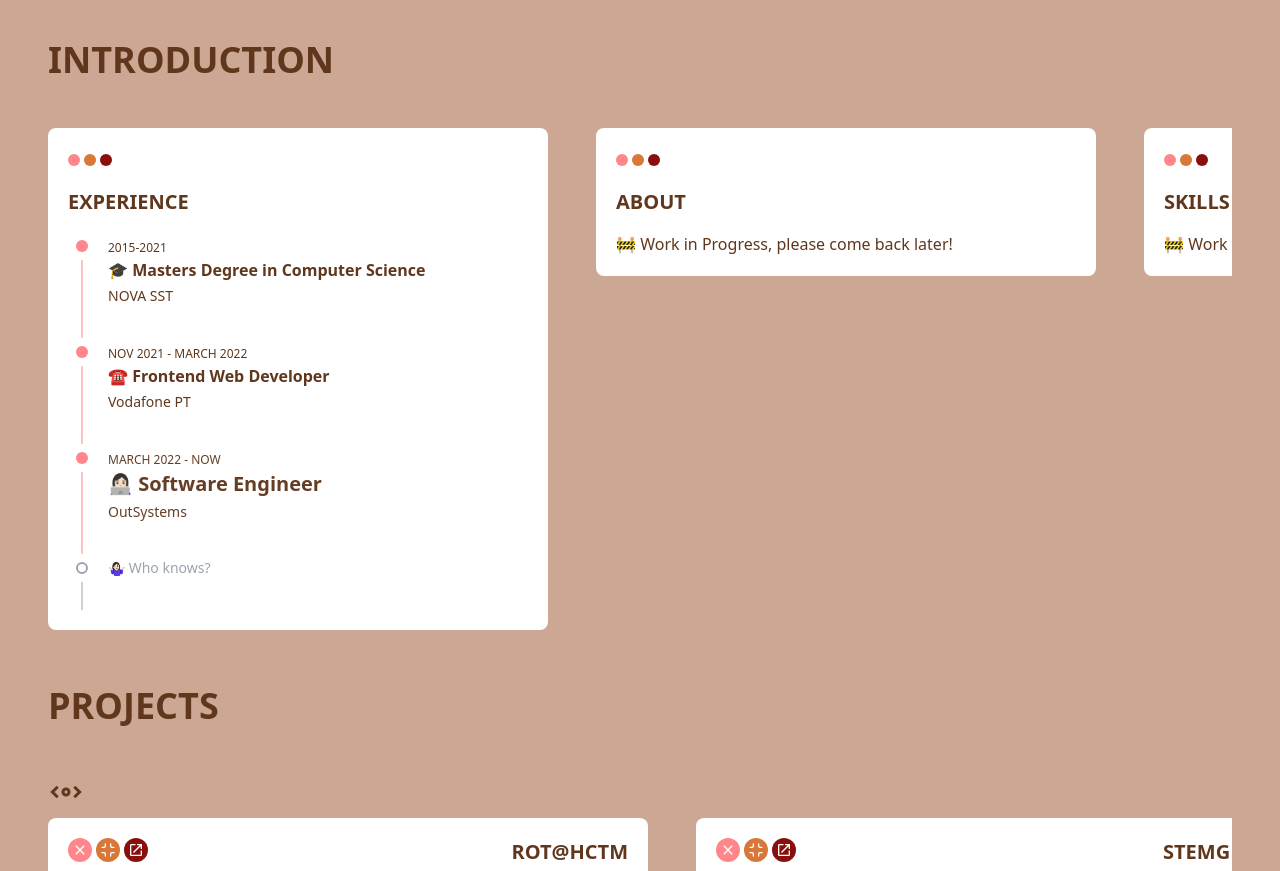
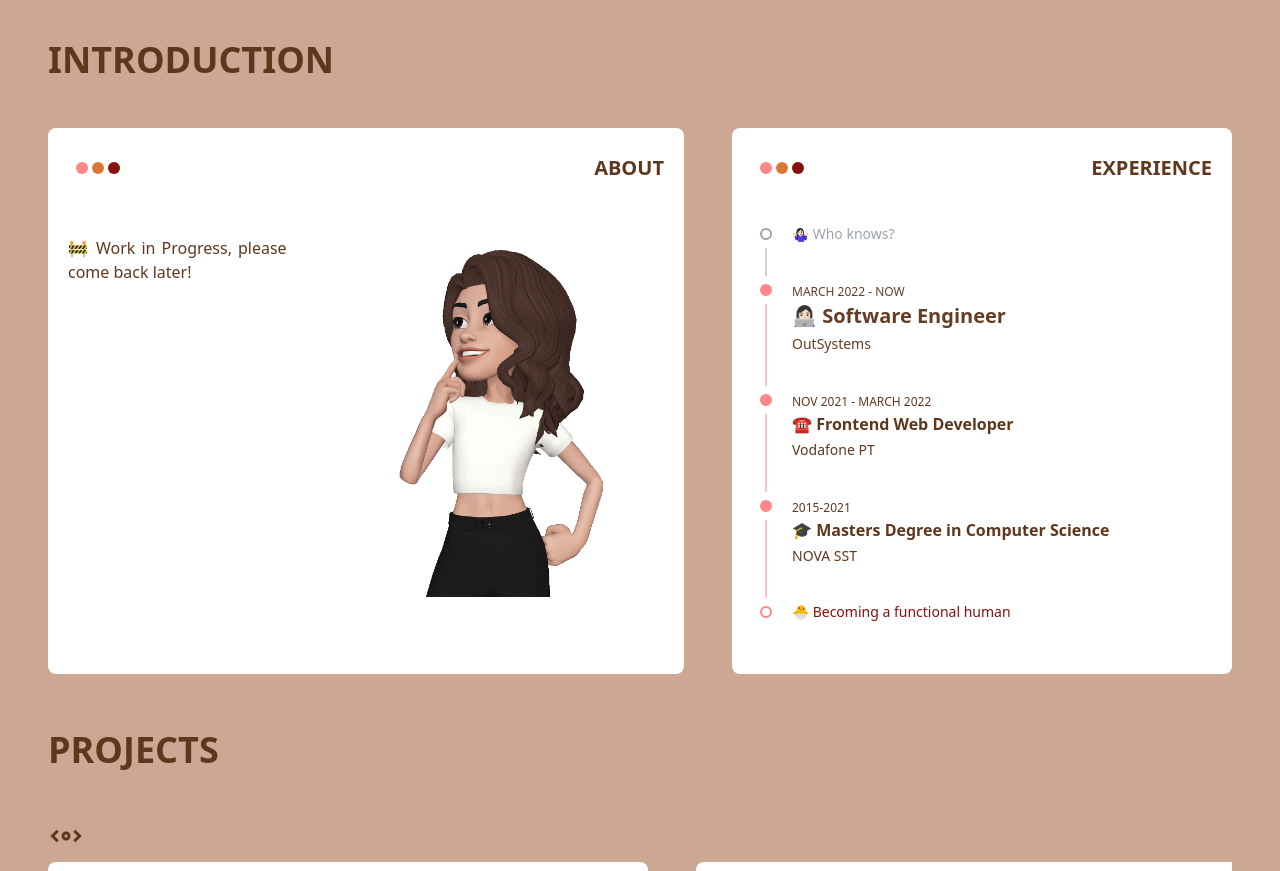
Before and after one commit to mbbcarlos/mbbcarlos.github.io, a Next.js app: page / in a window 1280 px wide. Shown: the part 760-1631 px from the top of the page. Built offline with nearby package versions, Linux system fonts and the light colour scheme.

Commit message:
feat: change about section

```diff
--- a/src/app/components/card.tsx
+++ b/src/app/components/card.tsx
@@ -50,7 +50,7 @@ export default function Card({ cardData, children }: { cardData: CardData, child
         <div className="flex p-2 gap-1 justify-between">
           <div className="flex gap-1">
             <button  onClick={() => setIsOpen(false)}>
-              <span className="bg-[#ff878b] inline-block p-1 rounded-full hover:bg-primary">
+              <span className="bg-accent-dark inline-block p-1 rounded-full hover:bg-primary">
               <MdClose className="text-white" />
               </span>
 
@@ -66,7 +66,7 @@ export default function Card({ cardData, children }: { cardData: CardData, child
               </span>
             </button>
           </div>
-          {isOpen ? <></> : <h2 className="uppercase font-bold text-xl">{cardData.title}</h2>}
+          <h2 className="uppercase font-bold text-xl">{cardData.title}</h2>
         </div>
 
         {/** content */}
@@ -84,7 +84,7 @@ export default function Card({ cardData, children }: { cardData: CardData, child
           {isOpen ?  <>
           <div className={"flex p-2 flex-col md:flex-row gap-4 justify-between"}>
             <div className="flex flex-col ">
-              <h2 className="uppercase font-bold text-xl">{cardData.title}</h2>
+
               <div className="max-w-72 mt-4 text-md text-justify h-full">
               {children}
               </div>
--- /dev/null
+++ b/src/app/components/simpleCard.tsx
@@ -0,0 +1,46 @@
+
+
+import Timeline from "../components/timeline"
+
+type CardData = {
+    id: string,
+    title: string,
+    style?: string
+ }
+
+
+export default function SimpleCard({  data, children }: {data: CardData ,children: React.ReactNode}) {
+
+  return (
+
+        <div id={data.id} className={`flex flex-col p-3 md:min-w-[500px] bg-white dark:bg-[#dfe0df] text-dark rounded-lg ${data.style ? data.style : ''}`} >
+
+          {/** buttons */}
+          <div className="flex p-2 gap-1 justify-between items-center">
+
+          <div className="flex p-2 gap-1">
+            <div className="">
+              <span className="bg-accent-dark inline-block center w-3 h-3 rounded-full"></span>
+            </div>
+            <div className="circle">
+              <span className="bg-[#d87738] inline-block center w-3 h-3 rounded-full"></span>
+            </div>
+            <div className="circle">
+              <span className="bg-accent box inline-block center w-3 h-3 rounded-full"></span>
+            </div>
+          </div>
+          <h2 className="uppercase font-bold text-xl">{data.title}</h2>
+          </div>
+          {/** content */}
+          <div className={"flex p-2 flex-col justify-between h-full grow mt-4"}>
+
+                {children}
+
+
+
+          </div>
+
+        </div>
+
+  )
+}
--- a/src/app/components/timeItem.tsx
+++ b/src/app/components/timeItem.tsx
@@ -34,7 +34,7 @@ type PointData = {
 
 export default function TimePoint({ loc, title, time, current }: PointData) {
     return (
-        <div className={`flex gap-x-3 `}>
+        <div className={`flex gap-x-3 grow`}>
           {/* Icon --> */}
           <div className={`relative last:after:hidden after:absolute after:top-7 after:bottom-0 after:start-3.5 after:w-px after:-translate-x-[0.5px] after:bg-[#ff878b]`}>
               <div className="relative z-10 size-7 flex justify-center items-center">
--- a/src/app/components/timeline.tsx
+++ b/src/app/components/timeline.tsx
@@ -4,21 +4,7 @@ import TimePoint from "./timeItem";
 export default function Timeline({ }: {}) {
   return (
 
-    <div className="">
-     <TimePoint
-        loc={"NOVA SST"}
-        title={"🎓 Masters Degree in Computer Science"}
-        time={"2015-2021"}/>
-    <TimePoint
-        loc={"Vodafone PT"}
-        title={"☎️ Frontend Web Developer"}
-        time={"Nov 2021 - March 2022"}/>
-    <TimePoint
-        loc={"OutSystems"}
-        title={"👩🏻‍💻 Software Engineer"}
-        time={"March 2022 - Now"}
-        current={true}
-        />
+    <div className="flex flex-col grow">
         <div className="flex gap-x-3">
             {/* Icon --> */}
             <div className="relative last:after:hidden after:absolute after:top-7 after:bottom-0 after:start-3.5 after:w-px after:-translate-x-[0.5px] after:bg-gray-400 ">
@@ -36,6 +22,38 @@ export default function Timeline({ }: {}) {
             </div>
             {/* End Right Content --> */}
         </div>
+        <TimePoint
+            loc={"OutSystems"}
+            title={"👩🏻‍💻 Software Engineer"}
+            time={"March 2022 - Now"}
+            current={true}
+            />
+        <TimePoint
+            loc={"Vodafone PT"}
+            title={"☎️ Frontend Web Developer"}
+            time={"Nov 2021 - March 2022"}/>
+        <TimePoint
+            loc={"NOVA SST"}
+            title={"🎓 Masters Degree in Computer Science"}
+            time={"2015-2021"}/>
+         <div className="flex gap-x-3">
+            {/* Icon --> */}
+            <div className="relative last:after:hidden after:absolute after:top-7 after:bottom-0 after:start-3.5 after:w-px after:-translate-x-[0.5px]  ">
+                <div className="relative z-10 size-7 flex justify-center items-center">
+                    <span className="border-2 border-accent-dark inline-block center w-3 h-3 rounded-full"></span>
+                </div>
+            </div>
+            {/* End Icon --> */}
+
+            {/* Right Content --> */}
+            <div className="grow pt-0.5 pb-8">
+            <p className="mt-0.5 text-sm text-accent ">
+                🐣 Becoming a functional human
+            </p>
+            </div>
+            {/* End Right Content --> */}
+        </div>
+
     </div>
 
   )
--- a/src/app/sections/about.tsx
+++ b/src/app/sections/about.tsx
@@ -1,5 +1,6 @@
 
 import Card from "../components/card"
+import SimpleCard from "../components/simpleCard"
 import Timeline from "../components/timeline"
 
 export default function Introduction({ }) {
@@ -10,93 +11,34 @@ export default function Introduction({ }) {
     <div className="flex flex-row items-center justify-center md:justify-between lg:justify-center ">
 
       <div className="flex flex-col md:flex-row gap-12 w-full justify-between overflow-auto scrollbar-hide pt-12 pb-2">
-        <div className="flex flex-col p-3 md:min-w-[500px] md:max-w-[33%] h-full justify-between bg-white dark:bg-[#dfe0df] text-dark rounded-lg  w-auto">
-          {/** buttons */}
-          <div className="flex p-2 gap-1">
-            <div className="">
-              <span className="bg-[#ff878b] inline-block center w-3 h-3 rounded-full"></span>
-            </div>
-            <div className="circle">
-              <span className="bg-[#d87738] inline-block center w-3 h-3 rounded-full"></span>
-            </div>
-            <div className="circle">
-              <span className="bg-accent box inline-block center w-3 h-3 rounded-full"></span>
-            </div>
-          </div>
-
-          {/** content */}
-          <div className={"flex p-2 flex-col justify-between"}>
-
-              <h2 className="uppercase font-bold text-xl">Experience</h2>
-
-              <div className=" mt-4 ">
-                <Timeline/>
-              </div>
-
-
-          </div>
-
-        </div>
-        <div className="flex flex-col p-3 md:min-w-[500px] md:max-w-[33%] h-full justify-between bg-white dark:bg-[#dfe0df] text-dark rounded-lg  w-auto">
-          {/** buttons */}
-            <div className="flex p-2 gap-1">
-              <div className="">
-                <span className="bg-[#ff878b] inline-block center w-3 h-3 rounded-full"></span>
-              </div>
-              <div className="circle">
-                <span className="bg-[#d87738] inline-block center w-3 h-3 rounded-full"></span>
-              </div>
-              <div className="circle">
-                <span className="bg-accent box inline-block center w-3 h-3 rounded-full"></span>
-              </div>
-              </div>
-
-              {/** content */}
-              <div className={"flex p-2 flex-col justify-between"}>
-
-                  <h2 className="uppercase font-bold text-xl">About</h2>
+      <SimpleCard data={{
+            id: "about",
+            title: "About",
+            style: "grow"
+          }}>
+            <div className="flex flex-col md:flex-row">
+              <div className="flex flex-col w-auto md:w-[70%] ">
               <div className=" mt-4 text-md text-justify h-full">
                   🚧 Work in Progress, please come back later!
                   </div>
+              </div>
+              <div className="flex flex-col ">
 
-                <div className={"flex flex-col md:max-w-[40%]"}>
-                  <div className={""}>
+                  <img src="/images/thinking.gif" className="w-auto" alt={"thinking image"} />
 
               </div>
             </div>
-              </div>
+        </SimpleCard>
+        <SimpleCard data={{
+            id: "experience",
+            title: "Experience"
+          }}>
+             <Timeline/>
+        </SimpleCard>
 
-        </div>
-        <div className="flex flex-col p-3 md:min-w-[500px] md:max-w-[33%]  h-full justify-between bg-white dark:bg-[#dfe0df] text-dark rounded-lg  w-auto">
-          {/** buttons */}
-            <div className="flex p-2 gap-1">
-              <div className="">
-                <span className="bg-[#ff878b] inline-block center w-3 h-3 rounded-full"></span>
-              </div>
-              <div className="circle">
-                <span className="bg-[#d87738] inline-block center w-3 h-3 rounded-full"></span>
-              </div>
-              <div className="circle">
-                <span className="bg-accent box inline-block center w-3 h-3 rounded-full"></span>
-              </div>
-              </div>
 
-              {/** content */}
-              <div className={"flex p-2 flex-col "}>
 
-                  <h2 className="uppercase font-bold text-xl">Skills</h2>
-                  <div className=" mt-4 text-md text-justify h-full">
-                    🚧 Work in Progress, please come back later!
-                  </div>
 
-                <div className={"flex flex-col md:max-w-[40%]"}>
-                  <div className={""}>
-
-                  </div>
-                </div>
-              </div>
-
-        </div>
 
       </div>
 
```
Lines whose indentation alone changed are shown as unchanged.
